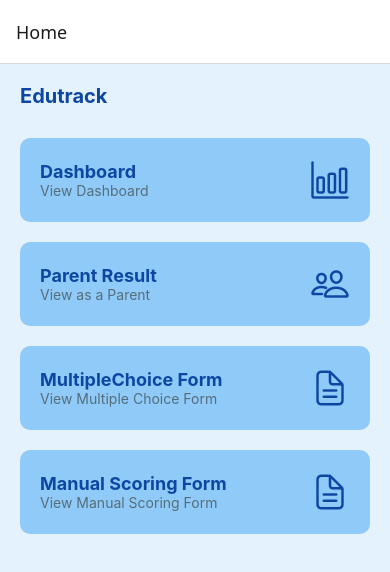
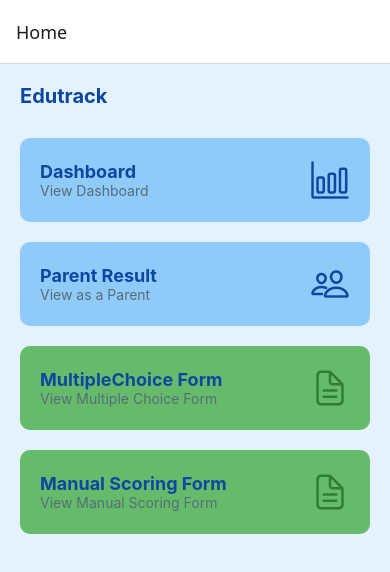
Before and after one commit to bbellechy/Edutrack, a React Native app: screen /Home in a window 390 px wide. Shown: the top 572 px of the page. Built offline with nearby package versions, Linux system fonts and the light colour scheme.

Commit message:
change to green button

```diff
--- a/src/screens/HomeScreen.js
+++ b/src/screens/HomeScreen.js
@@ -31,23 +31,23 @@ const HomeScreen = ({ navigation }) => {
         </View>
       </TouchableOpacity>
 
-      <TouchableOpacity style={styles.card} onPress={() => navigation.navigate('MultipleChoiceForm')}>
+      <TouchableOpacity style={[styles.card, styles.greenCard]} onPress={() => navigation.navigate('Multiple')}>
         <View style={styles.cardContent}>
           <View>
             <Text style={styles.cardTitle}>MultipleChoice Form</Text>
             <Text style={styles.cardDescription}>View Multiple Choice Form</Text>
           </View>
-          <Ionicons name="document-text-outline" size={40} color="#0D47A1" />
+          <Ionicons name="document-text-outline" size={40} color="#2E7D32" />
         </View>
       </TouchableOpacity>
 
-      <TouchableOpacity style={styles.card} onPress={() => navigation.navigate('ManualScoringForm')}>
+      <TouchableOpacity style={[styles.card, styles.greenCard]} onPress={() => navigation.navigate('Manual')}>
         <View style={styles.cardContent}>
           <View>
             <Text style={styles.cardTitle}>Manual Scoring Form</Text>
             <Text style={styles.cardDescription}>View Manual Scoring Form</Text>
           </View>
-          <Ionicons name="document-text-outline" size={40} color="#0D47A1" />
+          <Ionicons name="document-text-outline" size={40} color="#2E7D32" />
         </View>
       </TouchableOpacity>
 
@@ -77,6 +77,9 @@ const styles = StyleSheet.create({
     borderRadius: 10,
     marginVertical: 10,
   },
+  greenCard: {
+    backgroundColor: '#66BB6A',
+  },
   cardContent: {
     flexDirection: 'row',
     justifyContent: 'space-between',
```
